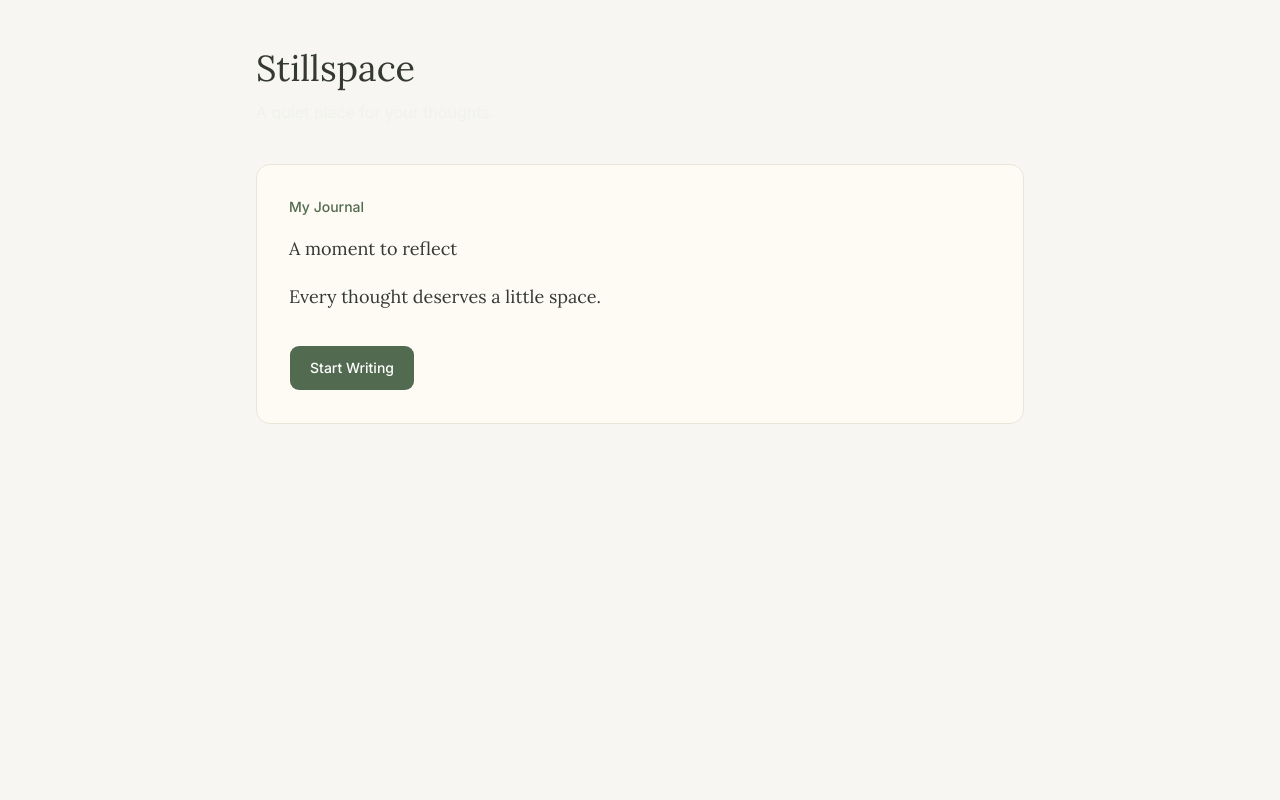
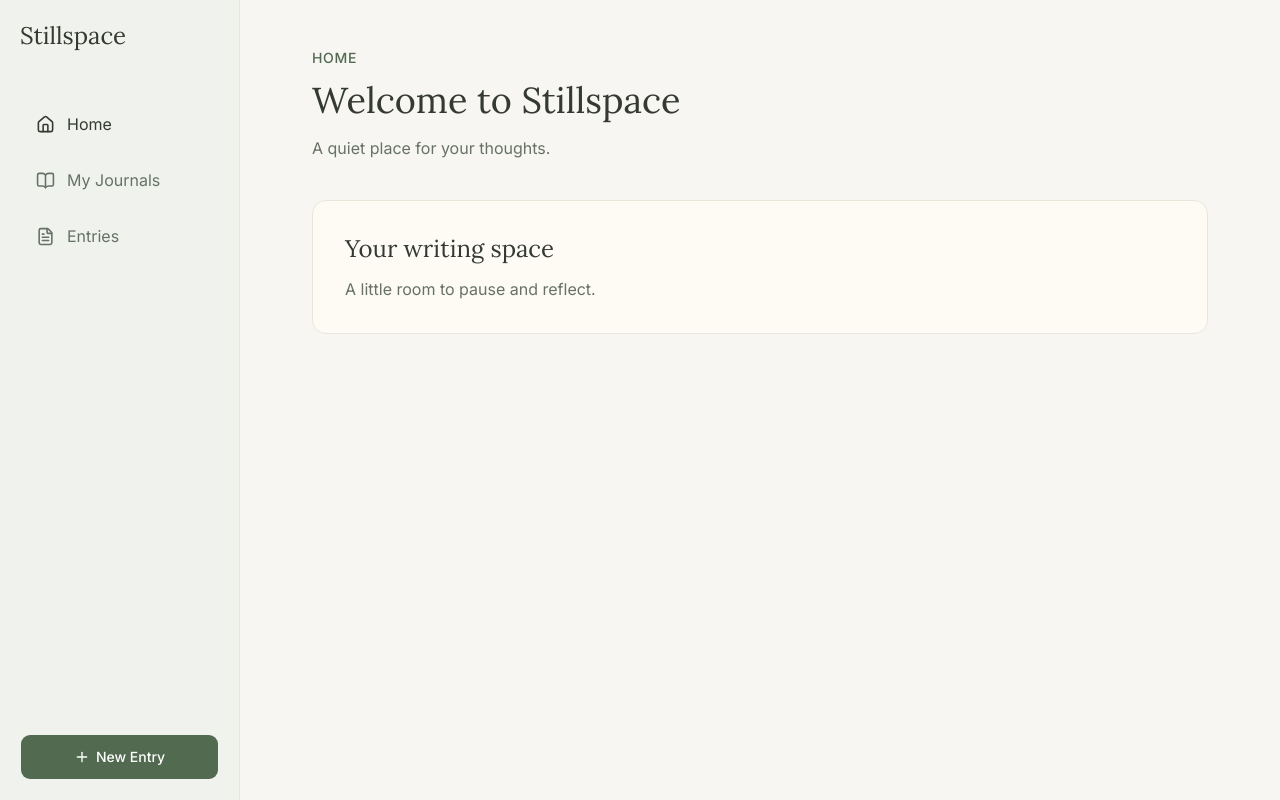
Before and after one commit to rburd84/journal-space, a React (Vite) app in the folder frontend/: page / in a window 1280 px wide. Built offline with nearby package versions, Linux system fonts and the light colour scheme.

Commit message:
implemented sidebar

```diff
--- a/frontend/src/App.jsx
+++ b/frontend/src/App.jsx
@@ -1,37 +1,34 @@
 import { Button } from "@/components/ui/button";
+import AppShell from "@/components/AppShell.jsx";
 
 function App() {
   return (
-    <main className="min-h-screen bg-canvas p-6 md:p-12">
-        <div className="mx-auto max-w-3xl">
-            <h1 className="text-4xl font-serif text-ink">
-                Stillspace
-            </h1>
+    <AppShell>
+        <div>
+            <p className="mb-3 text-sm font-medium uppercase tracking-wider text-sage-dark">
+                Home
+            </p>
 
-            <p className="mt-3 text-muted">
+            <h2 className="font-serif text-4xl text-ink">
+                Welcome to Stillspace
+            </h2>
+
+            <p className="mt-4 text-muted-foreground">
                 A quiet place for your thoughts.
             </p>
 
 
             <section className="mt-10 rounded-xl border border-paper-border bg-paper p-8">
-                <p className="text-sm font-medium text-sage-dark">
-                    My Journal
+                <h3 className="font-serif text-2xl text-ink">
+                    Your writing space
+                </h3>
+
+                <p className="mt-3 text-muted-foreground">
+                    A little room to pause and reflect.
                 </p>
-
-                <h2 className="mt-4 font-serif text-lg leading-8 text-ink">
-                    A moment to reflect
-                </h2>
-
-                <p className="mt-4 font-serif text-lg leading-8 text-ink">
-                    Every thought deserves a little space.
-                </p>
-
-                <div className="mt-8">
-                    <Button className="h-auto px-5 py-3">Start Writing</Button>
-                </div>
             </section>
         </div>
-    </main>
+    </AppShell>
   )
 }
 
--- /dev/null
+++ b/frontend/src/components/AppShell.jsx
@@ -0,0 +1,15 @@
+import Sidebar from "./Sidebar"
+
+export default function AppShell({ children }) {
+    return (
+        <div className="flex min-h-screen bg-canvas">
+            <Sidebar />
+
+            <main className="min-w-0 flex-1 p-8 lg:p-12">
+                <div className="mx-auto max-w-4xl">
+                    {children}
+                </div>
+            </main>
+        </div>
+    )
+}
--- /dev/null
+++ b/frontend/src/components/Sidebar.jsx
@@ -0,0 +1,43 @@
+import {BookOpen, FileText, House, Plus} from "lucide-react";
+import {Button} from "@/components/ui/button.jsx";
+
+const navigationItems = [
+    {label: "Home", icon: House},
+    {label: "My Journals", icon: BookOpen},
+    {label: "Entries", icon: FileText},
+]
+
+export default function Sidebar() {
+    return (
+        <aside className="flex min-h-screen w-60 shrink-0 flex-col border-r border-paper-border bg-sidebar p-5">
+            <h1 className="mb-12 font-serif text-2xl text-ink">Stillspace</h1>
+
+            <nav aria-label="Main navigation" className="space-y-2">
+                {navigationItems.map(item => {
+                    const Icon = item.icon
+                    const isActive = item.label === "Home"
+
+                    return (
+                        <div
+                            key={item.label}
+                            className={`flex items-center gap-3 rounded-lg px-4 py-3 ${
+                                isActive
+                                    ? "bg-sidebar-selected.font-medium.text-ink"
+                                    : "text-muted-foreground"
+                            }`}>
+                            <Icon size={19} aria-hidden="true"/>
+                            <span>{item.label}</span>
+                        </div>
+                    )
+                })}
+            </nav>
+
+            <div className="mt-auto pt-8">
+                <Button className="h-auto w-full py-3">
+                    <Plus size={18} aria-hidden="true"/>
+                    New Entry
+                </Button>
+            </div>
+        </aside>
+    )
+}
```
